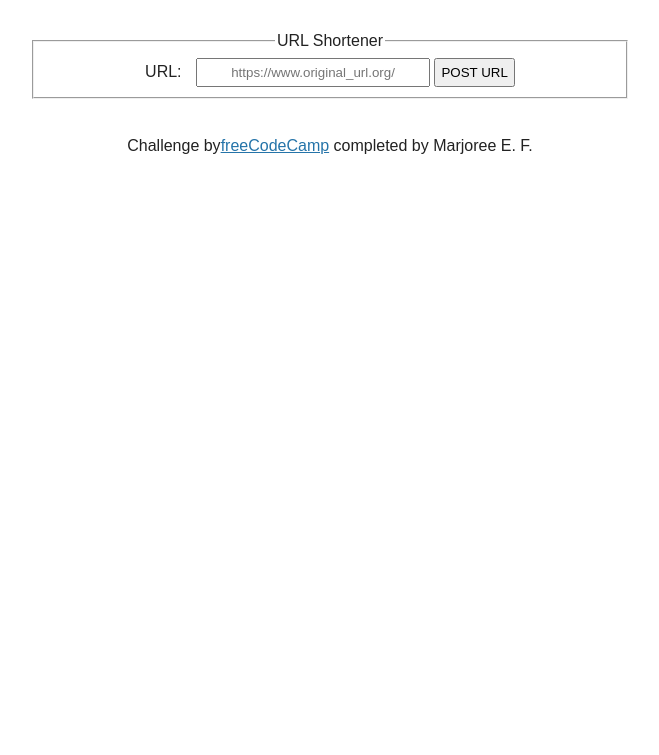
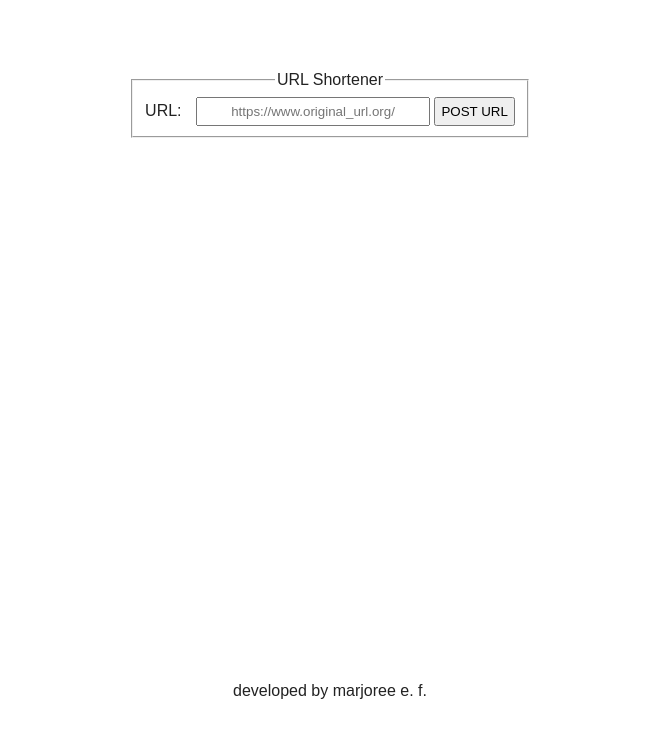
Before and after one commit to mfargas/urlshortener, a website: page views/index.html in a window 1280 px wide. Shown: the part 74-829 px from the top of the page, without its empty margins (310-969 px from the left). Drawn offline with Linux system fonts and the light colour scheme.

Commit message:
Update documentation

```diff
--- a/public/style.css
+++ b/public/style.css
@@ -6,18 +6,24 @@ body {
   text-align: center;
   line-height: 1.4em;
   min-height: 100vh;
+  height: 100vh;
+  display: flex;
+  flex-direction: column;
 }
 
 main {
   padding: 0;
-  margin-top: 40px;
+  margin: 40px auto;
+  height: 50%;
 }
 
 h3 {
   margin-top: 30px;
 }
 
-
+section{
+  margin: auto;
+}
 
 .user-stories li {
   margin-bottom: 1em;
@@ -45,3 +51,7 @@ input[type='text'] {
   width: 220px;
   text-align: center;
 }
+
+footer{
+  margin: auto auto 1rem auto;
+}
--- a/views/index.html
+++ b/views/index.html
@@ -26,7 +26,7 @@
       </section>
     </main>
     <footer>
-      <p>Challenge by<a href="https://www.freecodecamp.org/">freeCodeCamp</a> completed by Marjoree E. F.</p>
+      <p>developed by marjoree e. f.</p>
     </footer>
   </body>
 </html>
```
Also changed, not shown: package.json (+5 -5 lines), README.md, public/result-1.png (added), public/url-shortener-project.png (added), 1 other file.
